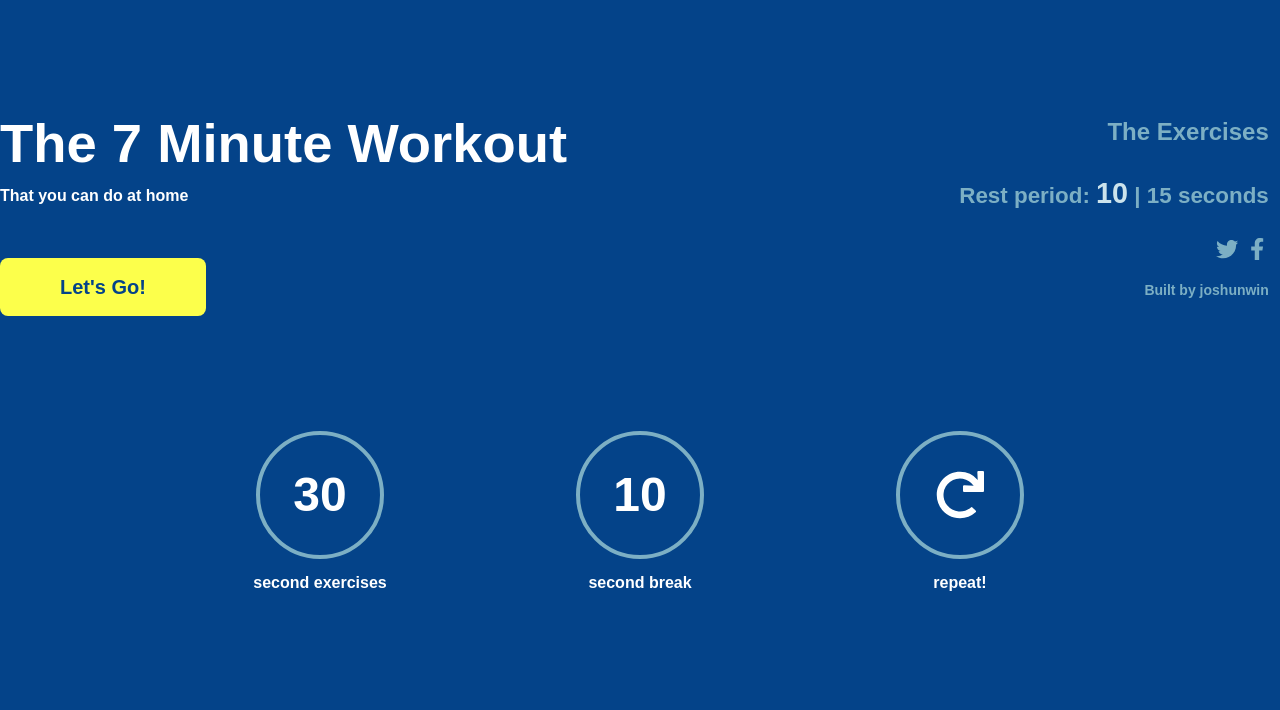
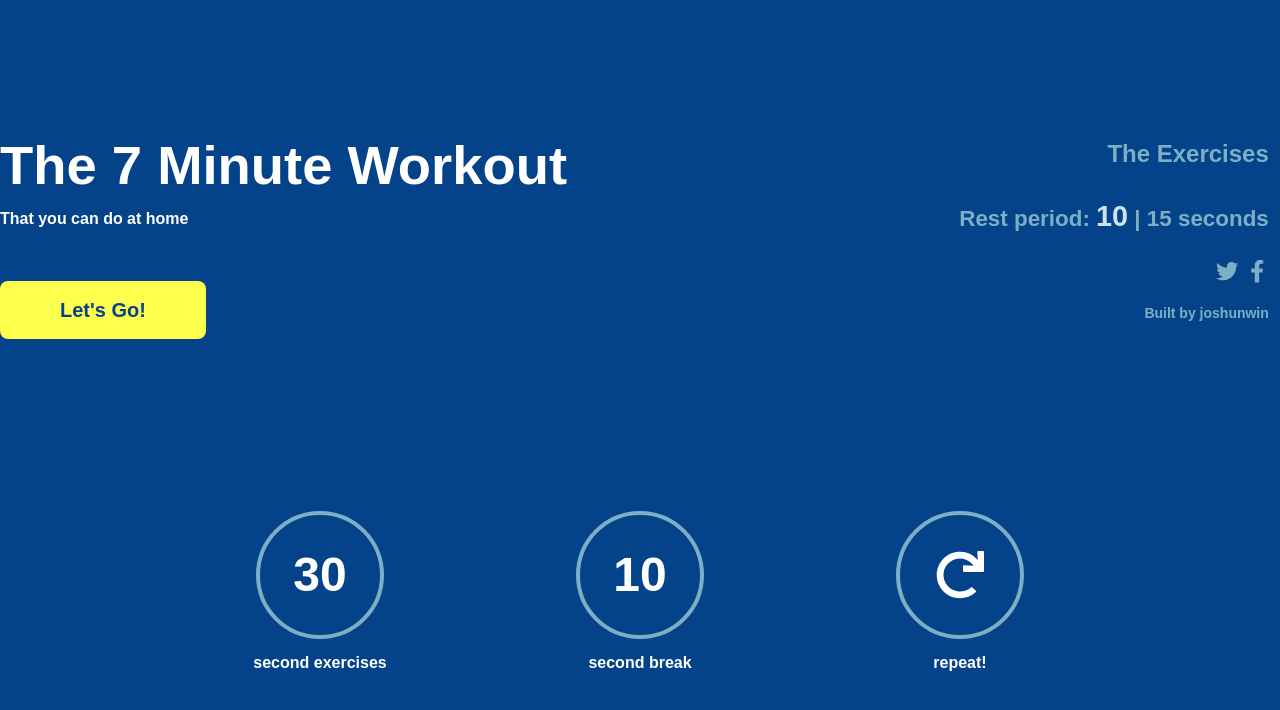
Before and after one commit to josh-unwin/7-minute-workout, a React (Create React App) app: page / in a window 1280 px wide. Shown: the top 710 px of the page. Built offline with nearby package versions, Linux system fonts and the light colour scheme; a web font is replaced by a local one.

Commit message:
Homepage layout tweaks

```diff
--- a/src/App.js
+++ b/src/App.js
@@ -12,7 +12,8 @@ function App() {
 
   return (
     <Layout>
-      <div className="flex flex-grow">
+      <div className="flex flex-col justify-center items-center">
+        <div className="flex flex-grow mb-40 w-full">
           <div className="w-1/2 flex flex-col items-start justify-center">
             <h1 className="m-0 text-left">The 7 Minute Workout</h1>
             <h3 style={{marginTop: "0px", marginBottom: "50px"}}>That you can do at home</h3>
@@ -25,8 +26,9 @@ function App() {
             <HomeMenu restPeriod={restPeriod} setRestPeriod={setRestPeriod} />
           </div>
         </div>
-      <div className="row flex-grow">
+        <div className="row flex-grow w-full">
           <QuickSteps restPeriod={restPeriod} />
+        </div>
       </div>
     </Layout>
   );
--- a/src/components/Go.jsx
+++ b/src/components/Go.jsx
@@ -19,13 +19,13 @@ const Go = (props) => {
   const [currentExercise, setCurrentExercise] = useState(0);
   // TODO: Set initialCountdown back to 3
   const [initialCountdown, setInitialCountdown] = useState(3);
-  const [status, setStatus] = useState("complete");
+  const [status, setStatus] = useState("off");
 
   useEffect(() => {
     if (initialCountdown === 0) {
       setStatus('running')
     } else {
-      // initialCountdown > 0 && setTimeout(() => setInitialCountdown(initialCountdown - 1), 1000);
+      initialCountdown > 0 && setTimeout(() => setInitialCountdown(initialCountdown - 1), 1000);
     }
   }, [initialCountdown])
 
@@ -68,7 +68,7 @@ const Go = (props) => {
       {status === "break" &&
         <div className="flex flex-col justify-center items-center">
           <span className="mb-3 text-xl">Next exercise coming up!</span>
-          <span className="mb-3 text-3xl text-yellow">{exercises[currentExercise].title}</span>
+          <span className="mb-3 text-4xl text-yellow">{exercises[currentExercise].title}</span>
           <CountdownCircle timerLength={restPeriod} status={status}>
             <Countdown currentExercise={currentExercise} setCurrentExercise={setCurrentExercise}
                       status={status} setStatus={setStatus} timerLength={restPeriod} />
--- a/src/components/HomeMenu.jsx
+++ b/src/components/HomeMenu.jsx
@@ -41,7 +41,7 @@ const HomeMenu = ({restPeriod, setRestPeriod}) => {
           <a className="link text-2xl" href="/">The Exercises</a>
         </Link>
       </div>
-      <div>
+      <div className="text-right">
         Rest period: <span className={`link ${restPeriod === 10 ? 'selected' : ''}`} onClick={() => {setRestPeriod(10)}}>10</span> |&nbsp;
                      <span className={`link ${restPeriod === 15 ? 'selected' : ''}`} onClick={() => {setRestPeriod(15)}}>15</span> seconds
       </div>
```
Lines whose indentation alone changed are shown as unchanged.
